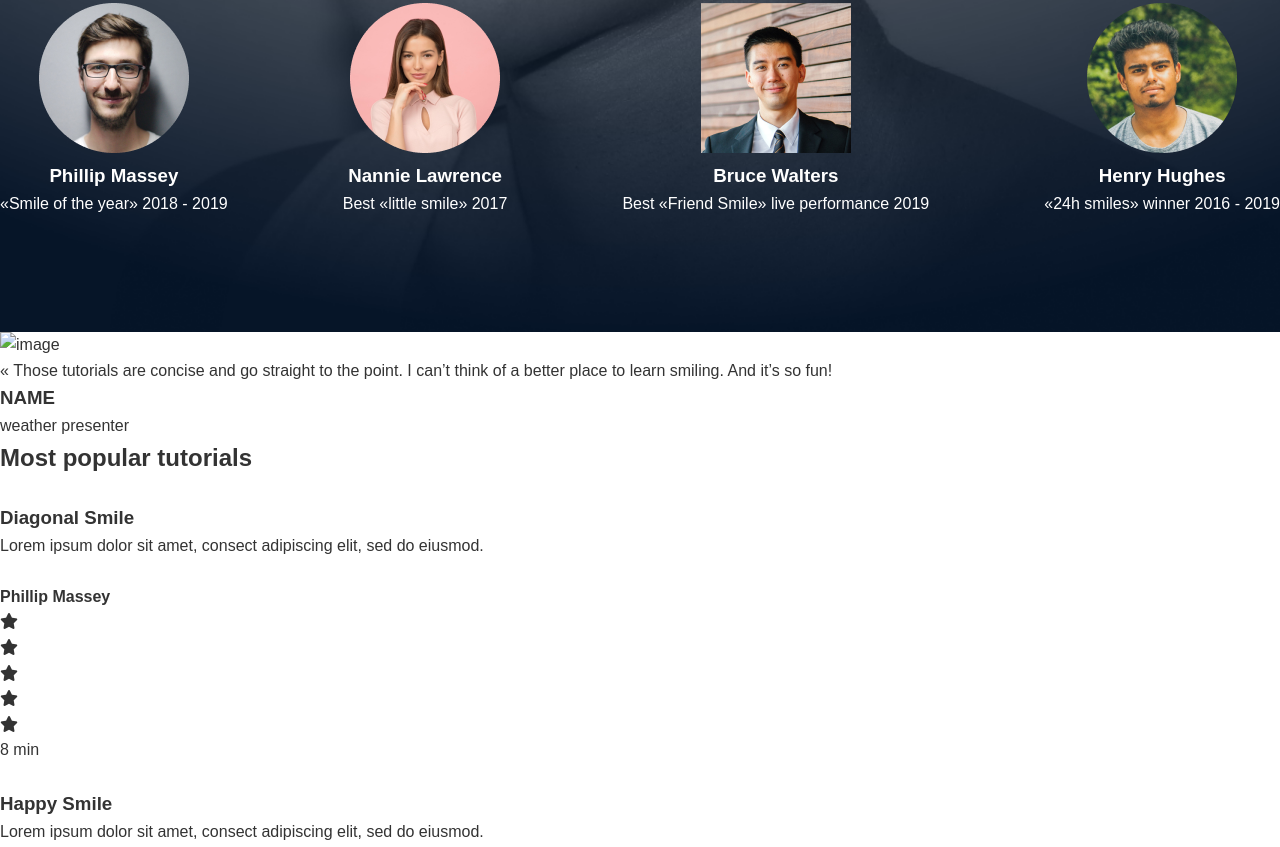
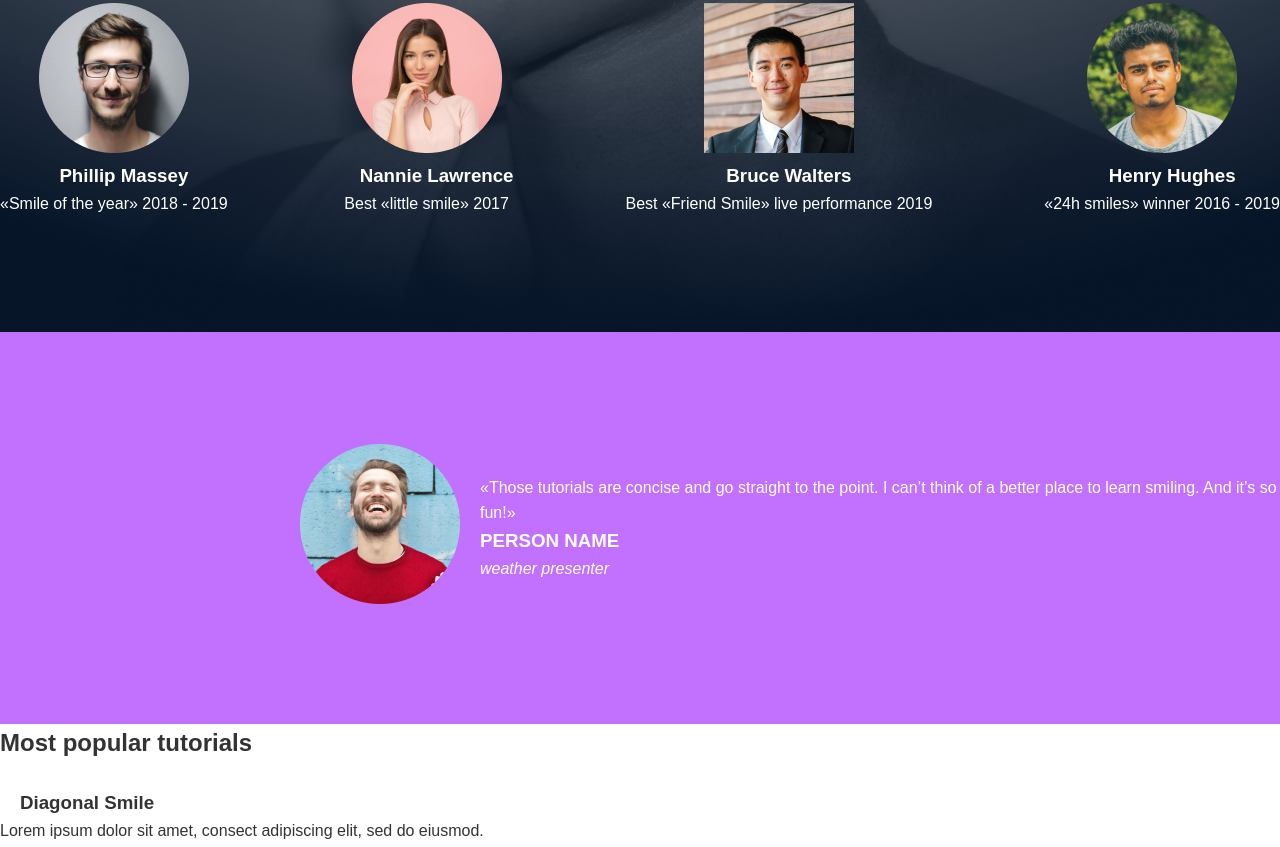
Before and after one commit to UwituzeDavid/alx_html_css, a plain HTML site: page css_advanced/index.html in a window 1280 px wide. Shown: the part 761-1608 px from the top of the page. Drawn offline with Linux system fonts and the light colour scheme.

Commit message:
adding new photo

```diff
--- a/css_advanced/index.html
+++ b/css_advanced/index.html
@@ -61,14 +61,17 @@
             </div>
         </section>
         <section>
+            <div id="heading2">
+
             <div>
-                <img src="./images/Bitmap.png" alt="image">
+                <img src="./Images/5.png" alt="Image">
             </div>
             <div>
-                <blockquote>« Those tutorials are concise and go straight to the point. I can’t think of a better place to learn smiling. And it’s so fun!</blockquote>
-                <h3>NAME</h3>
-                <P>weather presenter</P>
+                <blockquote id="word">«Those tutorials are concise and go straight to the point. I can’t think of a better place to learn smiling. And it’s so fun!»</blockquote>
+                <h3>PERSON NAME</h3>
+                <P><em>weather presenter</em></P>
             </div>
+        </div>
         </section>
         <section>
             <h2>Most popular tutorials</h2>
--- a/css_advanced/styles.css
+++ b/css_advanced/styles.css
@@ -82,3 +82,23 @@ margin-top: 200px;
     color:#fff;
     font-weight: normal;
 }
+#heading2{
+    background-color: #c271ff;
+    color: #fff;
+    display: flex;
+    flex-direction: column 2;
+    height: 392px;
+    align-items: center;
+    padding-left: 300px;
+    left: 10%;
+    right: 10%;
+}
+#word {
+    padding-left: 20px;
+}
+h3 {
+    padding-left: 20px;
+}
+#heading2 p{
+    padding-left: 20px;
+}
```
